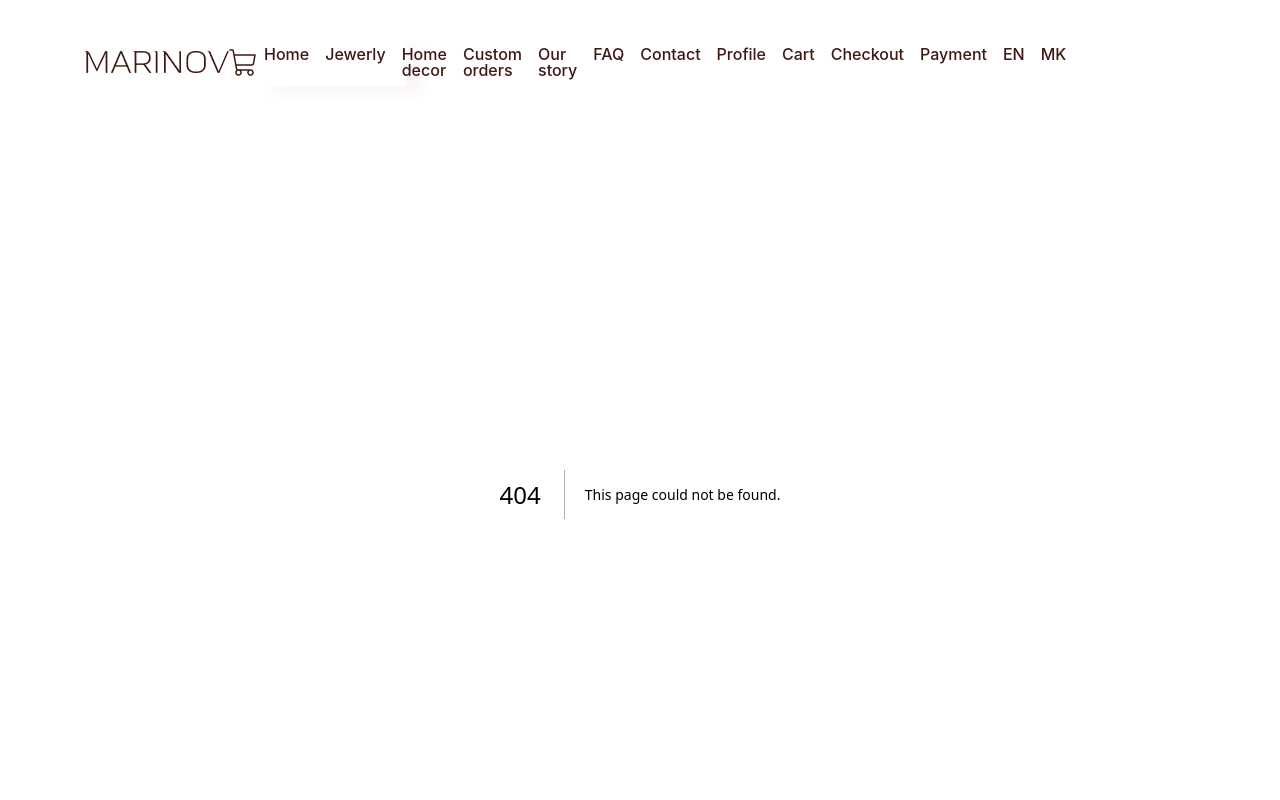
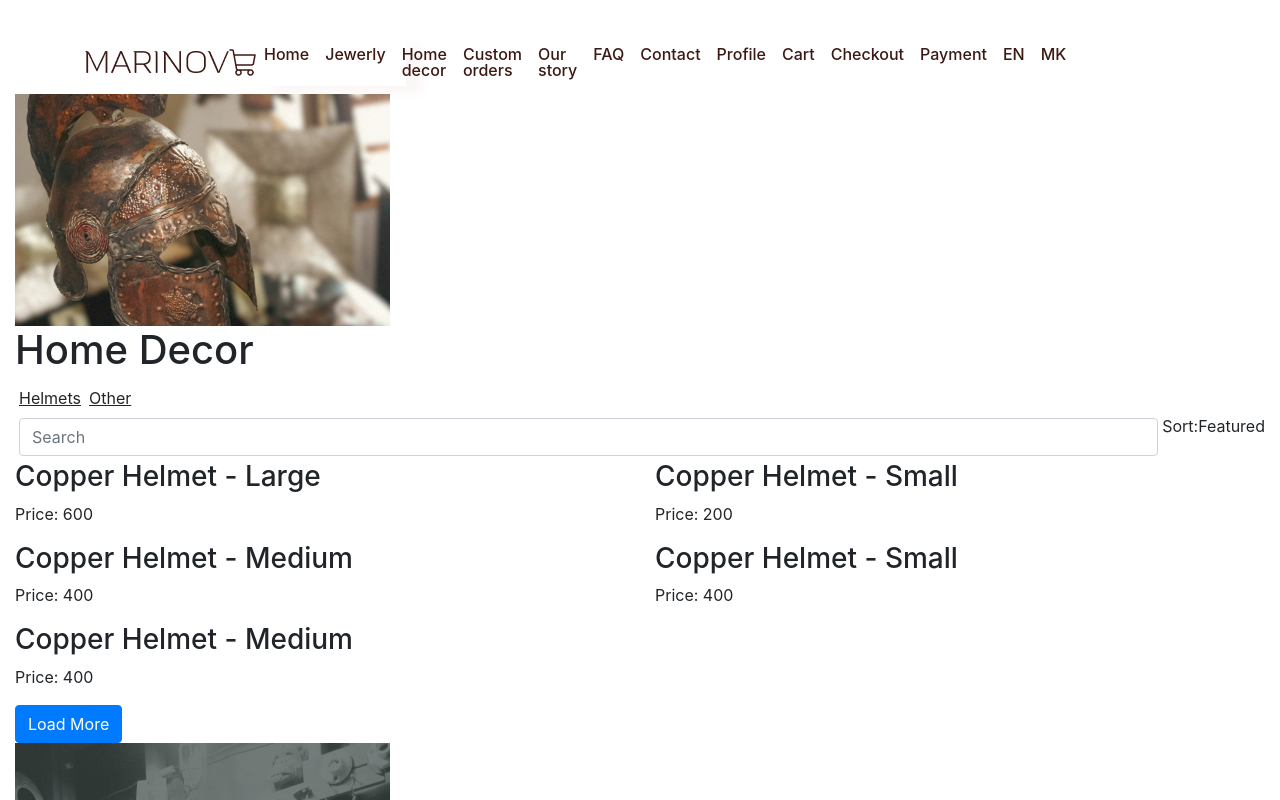
Before and after one commit to DimitarHristovski/Marinov-jewelry, a Next.js app: page /HomeDecor in a window 1280 px wide. Before the commit this address had no page. Shown: the top 800 px of the page. Built offline with nearby package versions, Linux system fonts and the light colour scheme; data requests are answered from the project's data file; a web font is replaced by a local one.

Commit message:
homedecor

```diff
--- a/src/components/Header.tsx
+++ b/src/components/Header.tsx
@@ -1,6 +1,6 @@
+import Link from "next/link";
 import { useRouter } from "next/router";
 import { useState } from "react";
-import { Link } from "react-router-dom";
 
 const Header = () => {
   const [isCollapsed, setCollapsed] = useState(true);
@@ -56,13 +56,18 @@ const Header = () => {
               <a className="nav-link">Jewerly</a>
             </li>
             <li className="nav-item">
-              <a className="nav-link">Home decor</a>
+              <Link href="/HomeDecor">
+                {" "}
+                <span className="nav-link">Home decor</span>
+              </Link>
             </li>
             <li className="nav-item">
               <a className="nav-link">Custom orders</a>
             </li>
             <li className="nav-item">
-              <a className="nav-link">Our story</a>
+              <Link href="/ourstory">
+                <span className="nav-link">Our story</span>{" "}
+              </Link>
             </li>
             <li className="nav-item">
               <a className="nav-link">FAQ</a>
--- /dev/null
+++ b/src/pages/HomeDecor.tsx
@@ -0,0 +1,62 @@
+import React, { useEffect, useState } from "react";
+import { ProductType } from "@/type/type";
+const HomeDecor: React.FC = () => {
+  const [items, setItems] = useState<ProductType[]>([]);
+  const [visibleItemCount, setVisibleItemCount] = useState(5); // Number of items to show initially
+
+  useEffect(() => {
+    const fetchData = async () => {
+      try {
+        const response = await fetch("http://localhost:5000/marinovhome");
+        const data: ProductType[] = await response.json();
+        setItems(data);
+      } catch (error) {
+        console.error("Error fetching data:", error);
+      }
+    };
+
+    fetchData();
+  }, []);
+
+  const loadMoreItems = () => {
+    setVisibleItemCount((prevCount) => prevCount + 5);
+  };
+  return (
+    <div className="container-fluid">
+      <div className="row">
+        <div className="col-12">
+          {" "}
+          <img src="/images/HomeDecor-Helmet.png" alt="" />
+          <h1>Home Decor</h1>
+          <div className="d-flex ">
+            <p className="underline m-1">Helmets</p>
+            <p className="underline m-1">Other</p>
+          </div>
+          <div className="d-flex">
+            <input
+              type="text"
+              className="form-control m-1"
+              placeholder="Search"
+            />
+            <p>Sort:Featured</p>
+          </div>
+        </div>
+      </div>
+      <div className="row">
+        {items.slice(0, visibleItemCount).map((item) => (
+          <div key={item.id} className="col-6">
+            <h3>{item.title}</h3>
+            <p>Price: {item.price}</p>
+          </div>
+        ))}
+      </div>
+      {visibleItemCount < items.length && (
+        <button onClick={loadMoreItems} className="btn btn-primary">
+          Load More
+        </button>
+      )}
+    </div>
+  );
+};
+
+export default HomeDecor;
```
Also changed, not shown: public/images/HomeDecor-Helmet.png (added).
